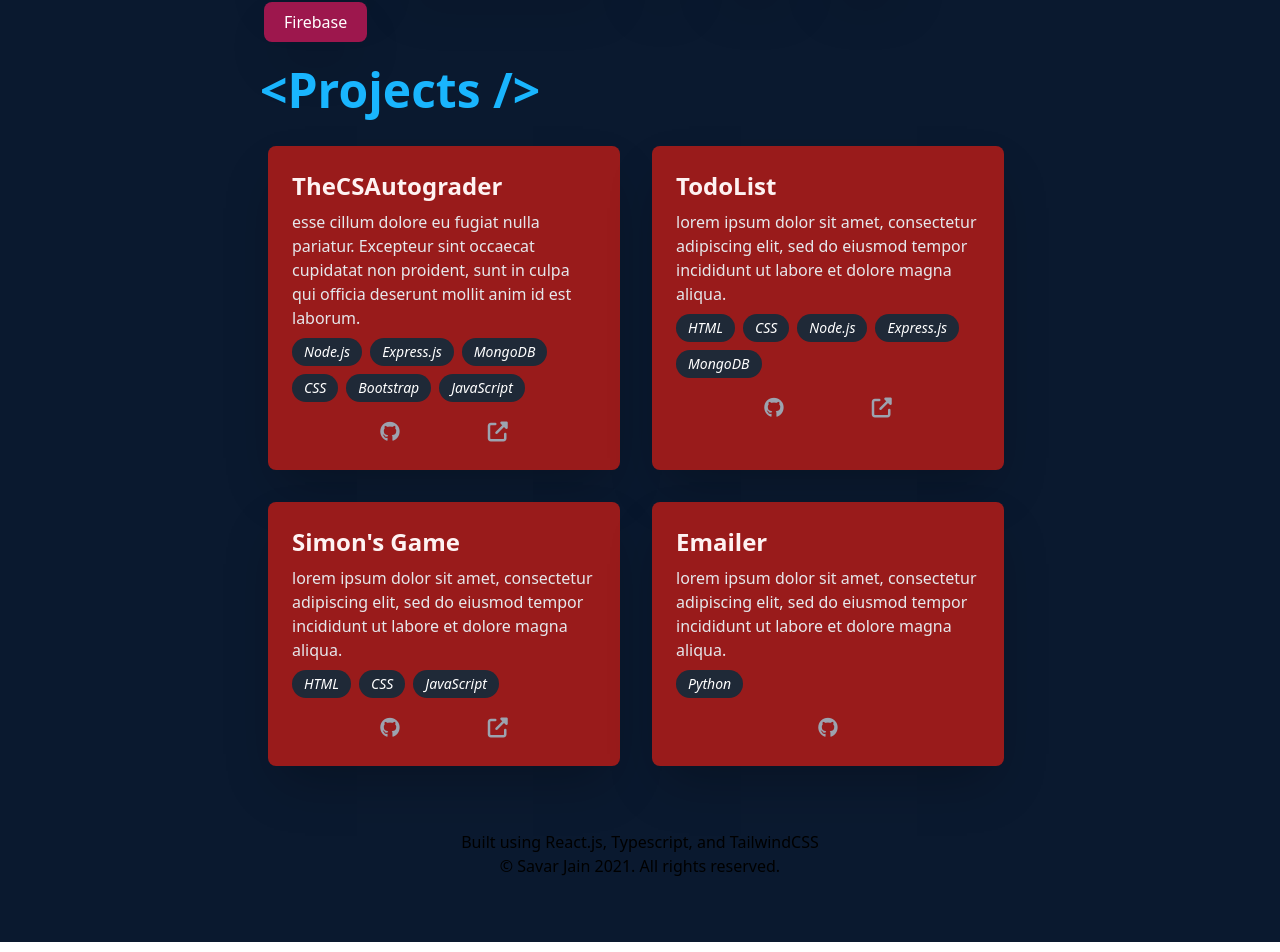
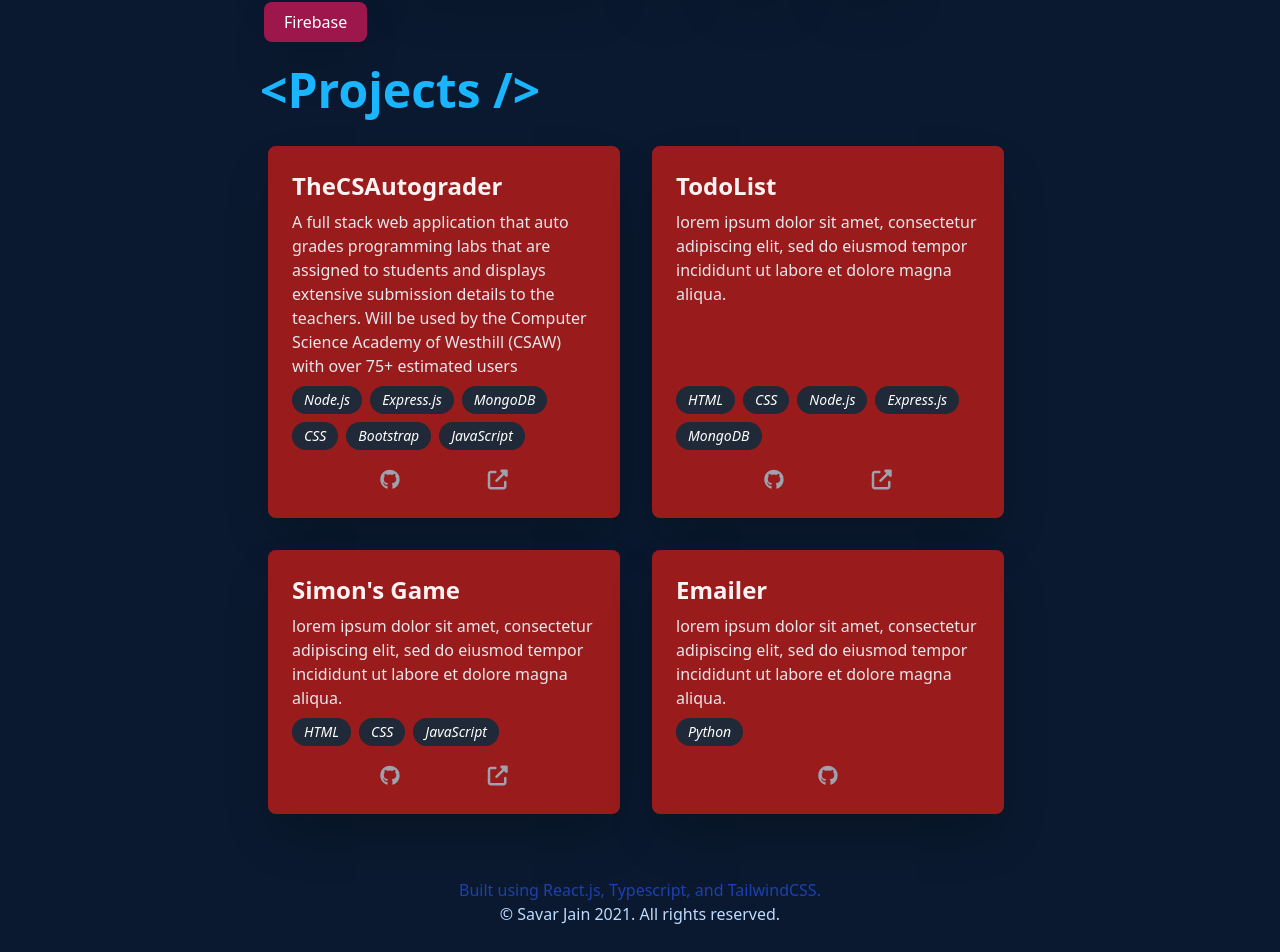
Before and after one commit to SavarJ/jainsavar.com, a React (Create React App) app: page / in a window 1280 px wide. Shown: the part 1350-2302 px from the top of the page. Built offline with nearby package versions, Linux system fonts and the light colour scheme.

Commit message:
Saving today's progress.

```diff
--- a/src/components/App.tsx
+++ b/src/components/App.tsx
@@ -7,7 +7,7 @@ import Footer from "./Footer";
 const App: React.FC = () => {
   return (
     <main
-      className="max-w-full py-16 flex flex-col justify-center items-center"
+      className="max-w-full pt-16 pb-8 flex flex-col justify-center items-center"
       style={{ backgroundColor: "#0a192f" }}
     >
       <Home />
--- a/src/components/Footer.tsx
+++ b/src/components/Footer.tsx
@@ -1,8 +1,13 @@
+import Link from "./Link";
 const Footer: React.FC = () => {
   return (
     <section className="mt-12 text-center">
-      <p>Built using React.js, Typescript, and TailwindCSS</p>
-      <p>© Savar Jain 2021. All rights reserved.</p>
+      <p className="text-blue-800">
+        Built using <Link link="https://reactjs.org">React.js</Link>,{" "}
+        <Link link="https://typescriptlang.org">Typescript</Link>, and{" "}
+        <Link link="https://tailwindcss.com">TailwindCSS</Link>.
+      </p>
+      <p className="text-blue-200">© Savar Jain 2021. All rights reserved.</p>
     </section>
   );
 };
--- a/src/components/Projects.tsx
+++ b/src/components/Projects.tsx
@@ -26,9 +26,12 @@ interface ProjectProps {
 
 const Project: React.FC<ProjectProps> = ({ project }) => {
   return (
-    <div className="bg-red-800 rounded-lg p-6 shadow-2xl w-88 h-68 m-4">
+    <div className="bg-red-800 rounded-lg p-6 shadow-2xl w-88 h-68 m-4 flex flex-col justify-between">
+      <div>
         <h3 className="font-bold text-2xl text-red-50">{project.title}</h3>
         <p className="text-gray-200 py-2">{project.description}</p>
+      </div>
+      <div>
         <p className="text-gray-400 italic text-sm">
           {project.languages.map((language, index) => {
             return (
@@ -52,6 +55,7 @@ const Project: React.FC<ProjectProps> = ({ project }) => {
           )}
         </div>
       </div>
+    </div>
   );
 };
 
@@ -61,7 +65,7 @@ const projectsList: projectInterface[] = [
   {
     title: "TheCSAutograder",
     description:
-      "esse cillum dolore eu fugiat nulla pariatur. Excepteur sint occaecat cupidatat non proident, sunt in culpa qui officia deserunt mollit anim id est laborum.",
+      "A full stack web application that auto grades programming labs that are assigned to students and displays extensive submission details to the teachers. Will be used by the Computer Science Academy of Westhill (CSAW) with over 75+ estimated users",
     githubLink: "https://github.com/SavarJ/TheCSAutograder",
     liveLink: "https://thecsautograder.herokuapp.com/",
     languages: ["Node.js", "Express.js", "MongoDB", "CSS", "Bootstrap", "JavaScript"],
```
Lines whose indentation alone changed are shown as unchanged.
